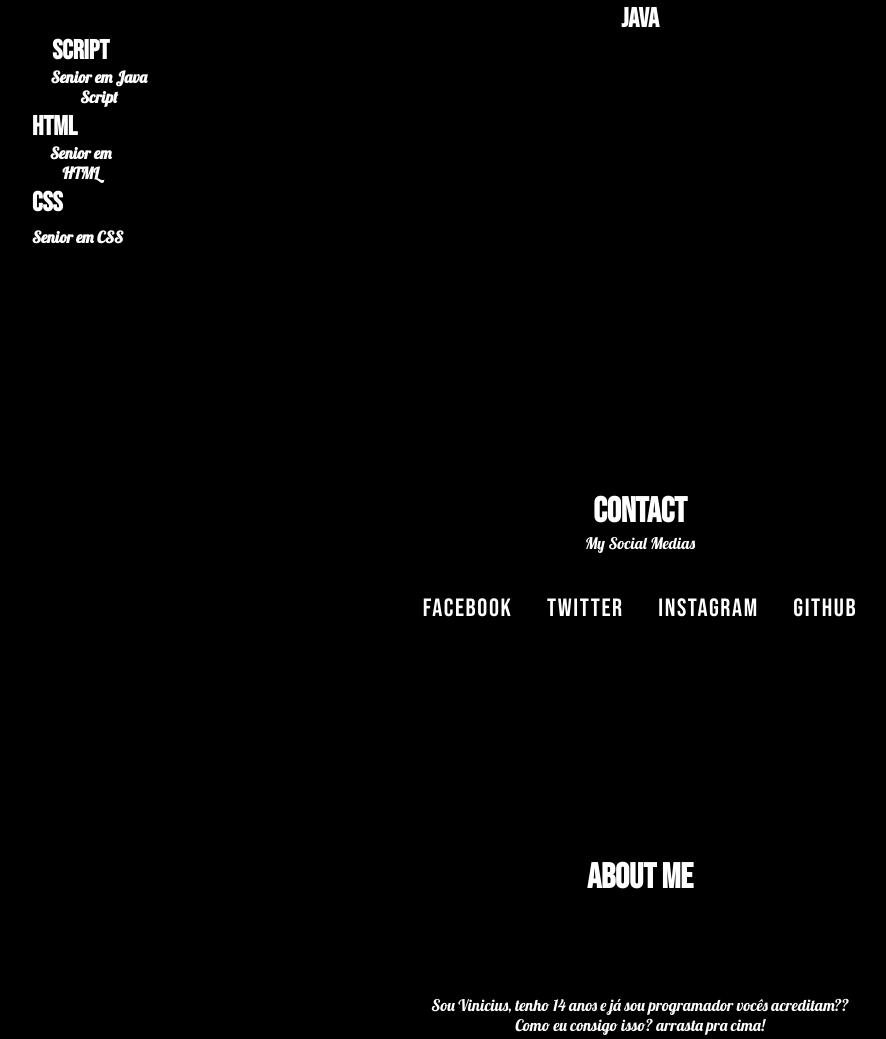
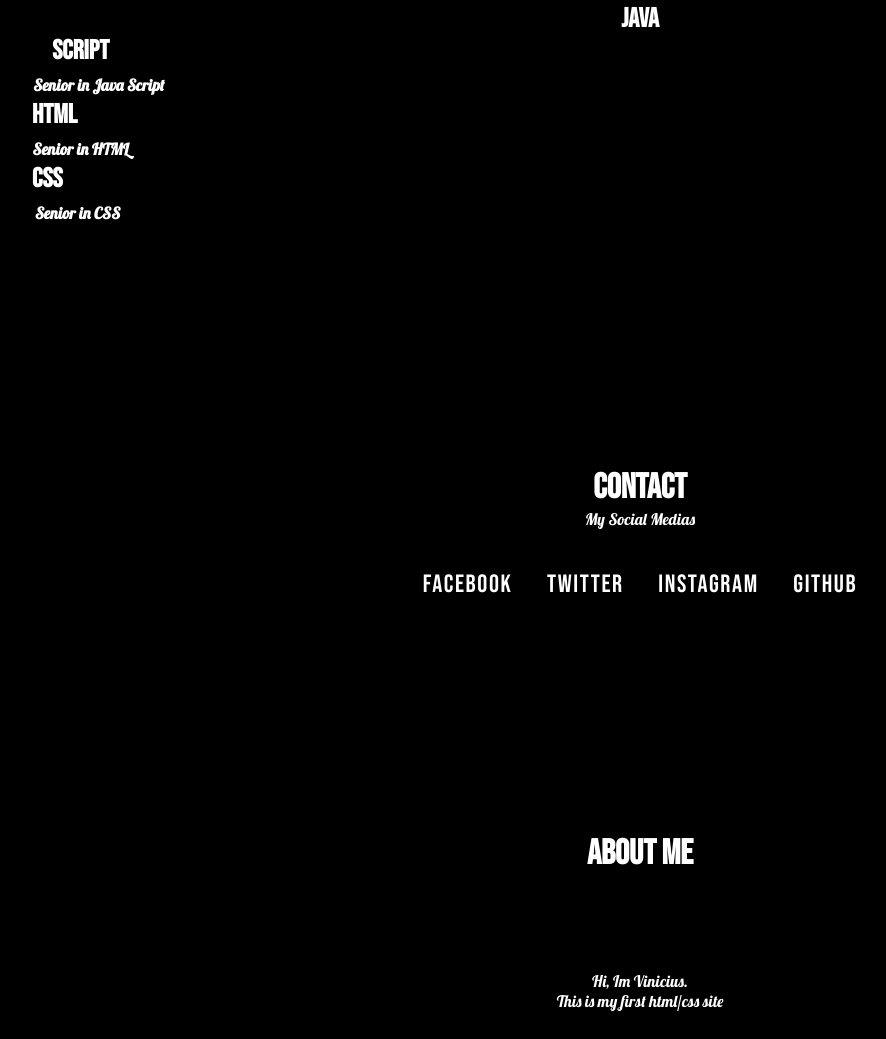
Before and after one commit to viniciuscanutx/Portfexample, a plain HTML site: page index.html in a window 1280 px wide. Shown: the part 1048-2087 px from the top of the page, without its empty margins (0-886 px from the left). Drawn offline with Linux system fonts and the light colour scheme.

Commit message:
Changes on html code

```diff
--- a/index.html
+++ b/index.html
@@ -33,15 +33,15 @@
         <h2 class="projects-section-header">My Habilites</h2>
 
         <h1>Java Script<h1>
-        <p>Senior em Java Script</p>
+        <p>Senior in Java Script</p>
 
         <div class='especialidades'>
         <h1>HTML<h1>
-        <p>Senior em HTML</p>
+        <p>Senior in HTML</p>
 
         <div class='especialidades2'>
             <h1>CSS</h1>
-            <P>Senior em CSS</P>
+            <P>Senior in CSS</P>
 
     </section>
 
@@ -63,8 +63,8 @@
 
     <section id="aboutme" class="aboutme-section">
         <h2 class="aboutme-section-header">About Me</h2>
-        <p> Sou Vinicius, tenho 14 anos e já sou programador vocês acreditam??</p>
-        <p>Como eu consigo isso? arrasta pra cima!</p>
+        <p> Hi, Im Vinicius.</p>
+        <p>This is my first html/css site</p>
     </section>
 
 
```
